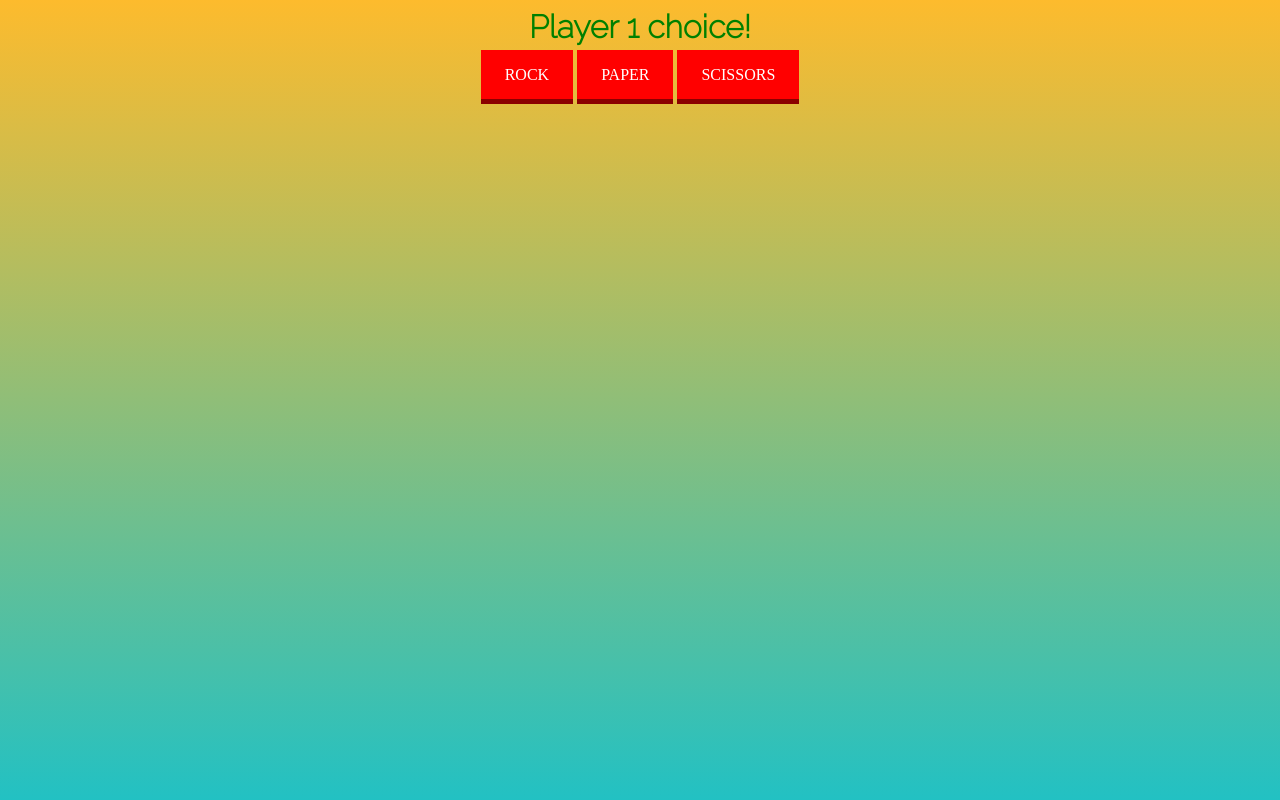
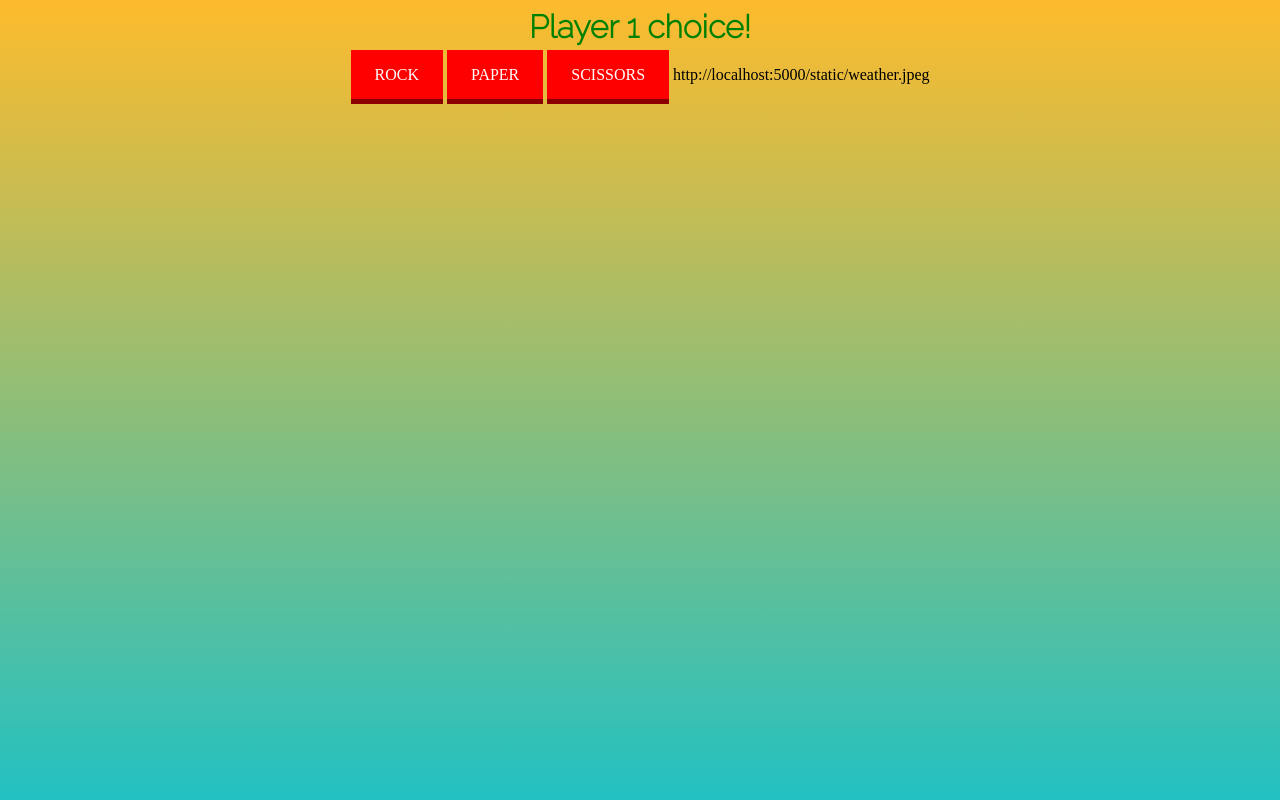
Before and after one commit to Crogers97/Rock-Paper-Scissors, a Flask app: page /play in a window 1280 px wide. Run offline with Flask 2, Linux system fonts and the light colour scheme.

Commit message:
seventh commit

```diff
--- a/templates/index.html
+++ b/templates/index.html
@@ -16,3 +16,5 @@
 
     </body>
 </html>
+
+http://localhost:5000/static/weather.jpeg
```
Also changed, not shown: static/images/Patterns303.jpeg (deleted).
